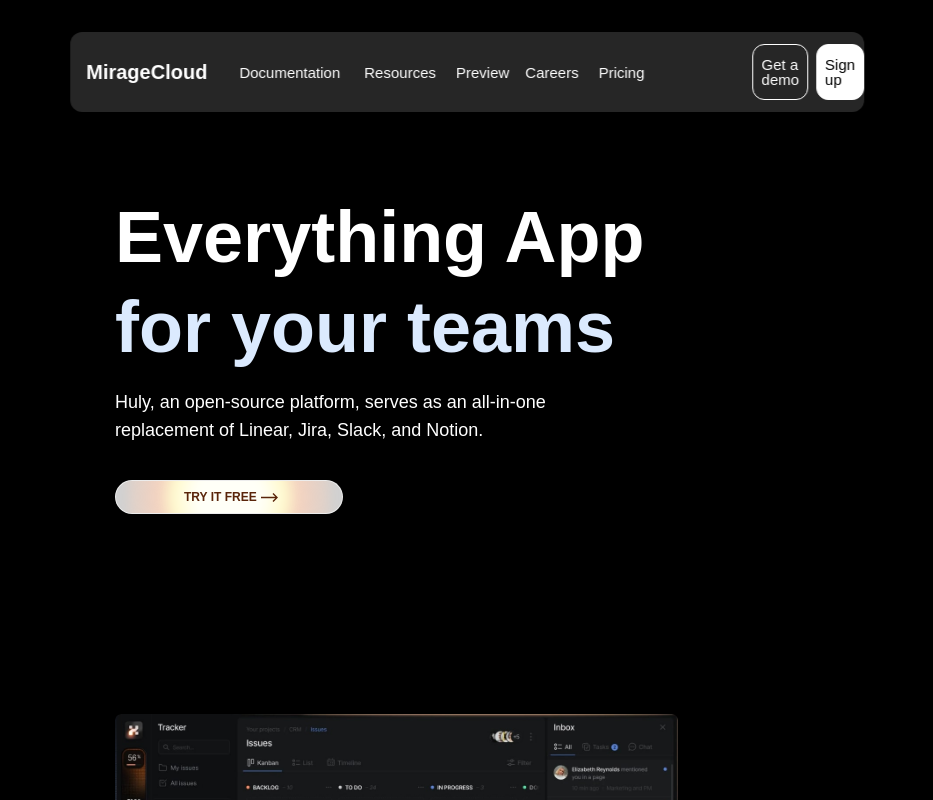
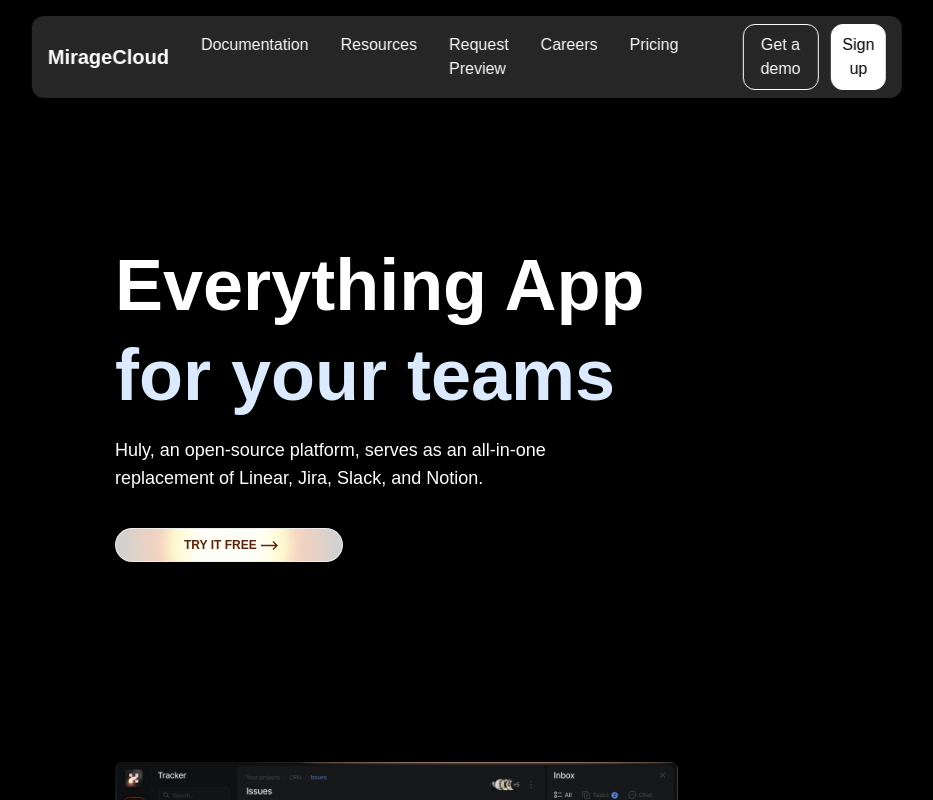
Before and after one commit to SAHIL13928/miragecloud2, a Next.js app: page / in a window 1280 px wide. Shown: the top 800 px of the page, without its empty margins (173-1106 px from the left). Built offline with nearby package versions, Linux system fonts and the light colour scheme.

Commit message:
new dropdown menu

```diff
--- a/src/app/globals.css
+++ b/src/app/globals.css
@@ -19,6 +19,7 @@
   background: var(--background);
   font-family: Arial, Helvetica, sans-serif;
 }
+
 /* Light Beam Effect Animation */
 .light-beam {
   height: 100%;
@@ -57,6 +58,8 @@
     transform: translateY(0);
   }
 }
+
+/* Moving Glow Effect */
 @keyframes moving-glow {
   0% {
     box-shadow: 0 0 80px 40px rgba(255, 100, 0, 1);
@@ -71,3 +74,28 @@
     transform: translate(0%, 0%);
   }
 }
+
+/* ------- Dropdown Menu Fixes -------- */
+.dropdown-menu {
+  min-width: 240px; /* Ensures proper width */
+  background-color: var(--background);
+  border-radius: 8px;
+  box-shadow: 0px 4px 12px rgba(0, 0, 0, 0.1);
+  padding: 10px 0;
+  overflow: hidden;
+}
+
+.dropdown-item {
+  display: block;
+  padding: 10px 16px;
+  color: var(--foreground);
+  text-align: left;
+  white-space: nowrap; /* Prevents text wrapping */
+  overflow: hidden;
+  text-overflow: ellipsis;
+  transition: background 0.2s ease-in-out;
+}
+
+.dropdown-item:hover {
+  background: rgba(255, 255, 255, 0.1); /* Subtle hover effect */
+}
--- a/src/components/Hero.jsx
+++ b/src/components/Hero.jsx
@@ -10,7 +10,7 @@
 
 
       {/* Hero Section */}
-      <div className="relative flex-1 w-full flex flex-col items-start justify-center mt-20 px-36 py-28 bg-black">
+      <div className="relative flex-1 w-full flex flex-col items-start justify-center px-36 py-60 bg-black">
         <h1 className="text-7xl font-bold leading-tight">
           Everything App <br />
           <span className="text-blue-100 ">for your teams</span>
--- a/src/components/Navbar.jsx
+++ b/src/components/Navbar.jsx
@@ -1,151 +1,115 @@
-"use client";
-import * as React from "react";
-import { NavigationMenu } from "radix-ui";
-import classNames from "classnames";
-import { CaretDownIcon } from "@radix-ui/react-icons";
+'use client';
+
+import * as NavigationMenu from '@radix-ui/react-navigation-menu';
+import { CaretDownIcon } from '@radix-ui/react-icons';
+import { useState } from 'react';
 
 const Navbar = () => {
-  const [isMenuOpen, setIsMenuOpen] = React.useState(false);
-
-  const toggleMenu = () => {
-    setIsMenuOpen(!isMenuOpen);
-  };
+  const [isOpen, setIsOpen] = useState(false);
 
   return (
-    <nav className="fixed top-4 left-1/2 transform -translate-x-1/2 z-50 mt-4 w-full sm:w-[90%] md:w-[75%] lg:w-[62%] bg-white/15 backdrop-blur-lg justify-center rounded-xl shadow-lg py-2">
-      <div className="flex w-full max-w-5xl items-center justify-between">
-        <div className="text-xl font-bold text-white px-4">MirageCloud</div>
+    <nav
+      className={`fixed top-4 left-1/2 transform -translate-x-1/2 z-50 w-full sm:w-[90%] md:w-[75%] lg:w-[68%] ${
+        isOpen ? 'bg-white/20' : 'bg-white/15'
+      } backdrop-blur-lg rounded-xl shadow-lg py-2 transition-colors duration-300 ease-in-out`}
+    >
+      <div className="relative flex w-full items-center justify-between px-4">
+        <div className="text-xl font-bold text-white">MirageCloud</div>
 
-        {/* Mobile Hamburger Button */}
-        <button
-          className="sm:hidden block text-white"
-          onClick={toggleMenu}
+        {/* Desktop Navigation */}
+        <div className="relative hidden sm:flex w-auto">
+          <NavigationMenu.Root className="relative">
+            <NavigationMenu.List className="flex space-x-8 text-white">
+              {/* Documentation Dropdown */}
+              <NavigationMenu.Item
+                onPointerEnter={() => setIsOpen(true)}
+                onPointerLeave={() => setIsOpen(false)}
               >
-          {isMenuOpen ? "Close" : "Menu"}
-        </button>
-
-        {/* Desktop and Mobile Menu */}
-        <NavigationMenu.Root className={`flex sm:block ${isMenuOpen ? "block" : "hidden"} sm:flex`}>
-          <NavigationMenu.List className="center  text-white m-0 items-center  flex list-none justify-end rounded-md p-1">
-            <NavigationMenu.Item className="relative">
-              <NavigationMenu.Trigger className="group hover:text-white/80 flex select-none items-center justify-between gap-0.5 rounded px-3 py-2 text-[15px] font-medium leading-none outline-none hover:bg-violet3 focus:shadow-[0_0_0_2px] focus:shadow-violet7">
+                <NavigationMenu.Trigger className="flex ml-8 items-center gap-1 hover:text-white/80">
                   Documentation
                 </NavigationMenu.Trigger>
-              <NavigationMenu.Content className="absolute left-0 top-0 w-full sm:w-auto">
-                <ul className="m-0 grid list-none gap-x-2.5 p-[22px] sm:w-[500px] sm:grid-cols-[0.75fr_1fr]">
-                  <ListItem href="/" title="Radix Primitives">
-                    Unstyled, accessible components for React.
-                  </ListItem>
-                  <ListItem href="https://stitches.dev/" title="Stitches">
-                    CSS-in-JS with best-in-class developer experience.
-                  </ListItem>
-                  <ListItem href="/colors" title="Colors">
-                    Beautiful, thought-out palettes with auto dark mode.
-                  </ListItem>
-                  <ListItem href="https://icons.radix-ui.com/" title="Icons">
-                    A crisp set of 15x15 icons, balanced and consistent.
-                  </ListItem>
-                </ul>
+                <NavigationMenu.Content
+                  className={`absolute left-[-82px] sm:left-[-64px] md:left-[-80px] lg:left-[-165px] top-[calc(100%+4px)] w-[calc(100vw-10%)] sm:w-[75vw] lg:w-[67vw] bg-white rounded-b-xl mt-4 shadow-lg p-6 z-50 transition-all duration-300 ease-out ${
+                    isOpen
+                      ? 'opacity-100 translate-y-0'
+                      : 'opacity-0 -translate-y-2 pointer-events-none'
+                  }`}
+                >
+                  <div className="grid grid-cols-3 gap-4">
+                    <div className="bg-gray-100 p-4 rounded-lg">
+                      <h3 className="font-semibold">Guides</h3>
+                      <p className="text-sm text-gray-600">
+                        Start building modern documentation in under five
+                        minutes.
+                      </p>
+                    </div>
+                    <div className="bg-gray-100 p-4 rounded-lg">
+                      <h3 className="font-semibold">Components</h3>
+                      <p className="text-sm text-gray-600">
+                        Explore the variety of components available.
+                      </p>
+                    </div>
+                    <div className="bg-gray-100 p-4 rounded-lg">
+                      <h3 className="font-semibold">API Playground</h3>
+                      <p className="text-sm text-gray-600">
+                        Enable users to interact with your API.
+                      </p>
+                    </div>
+                  </div>
                 </NavigationMenu.Content>
               </NavigationMenu.Item>
 
-            <NavigationMenu.Item>
-              <NavigationMenu.Trigger className="group hover:text-white/80 flex select-none items-center justify-between gap-0.5 rounded px-3 py-2 text-[15px] font-medium leading-none text-violet outline-none hover:bg-violet3 focus:shadow-[0_0_0_2px] focus:shadow-violet7">
-                Resources
-              </NavigationMenu.Trigger>
-              <NavigationMenu.Content className="absolute left-0 top-0 w-full sm:w-auto">
-                <ul className="m-0 grid list-none gap-x-2.5 p-[22px] sm:w-[600px] sm:grid-flow-col sm:grid-rows-3">
-                  <ListItem
-                    title="Introduction"
-                    href="/primitives/docs/overview/introduction"
-                  >
-                    Build high-quality, accessible design systems and web apps.
-                  </ListItem>
-                </ul>
-              </NavigationMenu.Content>
-            </NavigationMenu.Item>
-
+              {/* Other Nav Links */}
               <NavigationMenu.Item>
                 <NavigationMenu.Link
-                className="block select-none hover:text-white/80 rounded px-2 py-2 text-[15px] font-medium leading-none text-violet11 no-underline outline-none hover:bg-violet focus:shadow-[0_0_0_2px] focus:shadow-violet7"
                   href="#"
+                  className="hover:text-white/80"
                 >
-               Preview
+                  Resources
                 </NavigationMenu.Link>
               </NavigationMenu.Item>
               <NavigationMenu.Item>
                 <NavigationMenu.Link
-                className="block select-none hover:text-white/80 rounded px-2 py-2 text-[15px] font-medium leading-none text-violet11 no-underline outline-none hover:bg-violet focus:shadow-[0_0_0_2px] focus:shadow-violet7"
                   href="#"
+                  className="hover:text-white/80"
+                >
+                  Request Preview
+                </NavigationMenu.Link>
+              </NavigationMenu.Item>
+              <NavigationMenu.Item>
+                <NavigationMenu.Link
+                  href="#"
+                  className="hover:text-white/80"
                 >
                   Careers
                 </NavigationMenu.Link>
               </NavigationMenu.Item>
               <NavigationMenu.Item>
                 <NavigationMenu.Link
-                className="block select-none hover:text-white/80 rounded px-3 py-2 text-[15px] font-medium leading-none text-violet11 no-underline outline-none hover:bg-violet3 focus:shadow-[0_0_0_2px] focus:shadow-violet7"
                   href="#"
+                  className="hover:text-white/80"
                 >
                   Pricing
                 </NavigationMenu.Link>
               </NavigationMenu.Item>
-
-            <NavigationMenu.Item>
-              <div className=" ml-24 border justify-end border-white bg-transparent rounded-xl transition-all duration-300 ease-in-out hover:bg-white/10">
-                <NavigationMenu.Link
-                  className="block select-none rounded px-2 py-3 text-[15px] font-medium leading-none text-violet11 no-underline outline-none focus:shadow-[0_0_0_2px] focus:shadow-violet7"
-                  href="#"
-                >
-                  Get a demo
-                </NavigationMenu.Link>
-              </div>
-            </NavigationMenu.Item>
-
-            <NavigationMenu.Item>
-              <div className=" ml-2 mr-2 border justify-end border-white bg-white text-black rounded-xl transition-all duration-300 ease-in-out hover:bg-white/90">
-                <NavigationMenu.Link
-                  className="block select-none rounded px-2 py-3 text-[15px] font-medium leading-none text-violet11 no-underline outline-none focus:shadow-[0_0_0_2px] focus:shadow-violet7"
-                  href="#"
-                >
-                  Sign up
-                </NavigationMenu.Link>
-              </div>
-            </NavigationMenu.Item>
-
-            <NavigationMenu.Indicator className="top-full z-10 flex h-2.5 items-end justify-center overflow-hidden transition-[width,transform_250ms_ease] data-[state=hidden]:animate-fadeOut data-[state=visible]:animate-fadeIn">
-              <div className="relative top-[70%] size-2.5 rotate-45 rounded-tl-sm bg-white" />
-            </NavigationMenu.Indicator>
             </NavigationMenu.List>
 
-          <div className="perspective-[2000px] absolute left-0 top-full flex w-full justify-center">
-            <NavigationMenu.Viewport className="relative mt-2.5 h-[var(--radix-navigation-menu-viewport-height)] w-full origin-[top_center] overflow-hidden rounded-md bg-white transition-[width,_height] duration-300 data-[state=closed]:animate-scaleOut data-[state=open]:animate-scaleIn sm:w-[var(--radix-navigation-menu-viewport-width)]" />
+            <NavigationMenu.Viewport className="absolute top-full left-0 w-full h-auto bg-transparent" />
+          </NavigationMenu.Root>
         </div>
-        </NavigationMenu.Root>
+
+        {/* Right-side buttons */}
+        <div className="hidden sm:flex gap-3">
+          <button className="border ml-16 border-white text-white rounded-xl px-2 py-2 bg-transparent hover:bg-white/10 transition">
+            Get a demo
+          </button>
+          <button className="border border-white bg-white text-black rounded-xl px-2 py-2 hover:bg-white/90 transition">
+            Sign up
+          </button>
+        </div>
       </div>
     </nav>
   );
 };
 
-const ListItem = React.forwardRef(
-  ({ className, children, title, ...props }, forwardedRef) => (
-    <li>
-      <NavigationMenu.Link asChild>
-        <a
-          className={classNames(
-            "block select-none rounded-md p-3 text-[15px] leading-none no-underline outline-none hover:bg-mauve3 focus:shadow-[0_0_0_2px] focus:shadow-violet7",
-            className
-          )}
-          {...props}
-          ref={forwardedRef}
-        >
-          <div className="mb-[5px] font-medium leading-[1.2] text-violet12">
-            {title}
-          </div>
-          <p className="leading-[1.4] text-mauve11">{children}</p>
-        </a>
-      </NavigationMenu.Link>
-    </li>
-  )
-);
-
 export default Navbar;
```
Also changed, not shown: 1 other file (tests, documents, lock files or other folders). Lines whose indentation alone changed are shown as unchanged.
